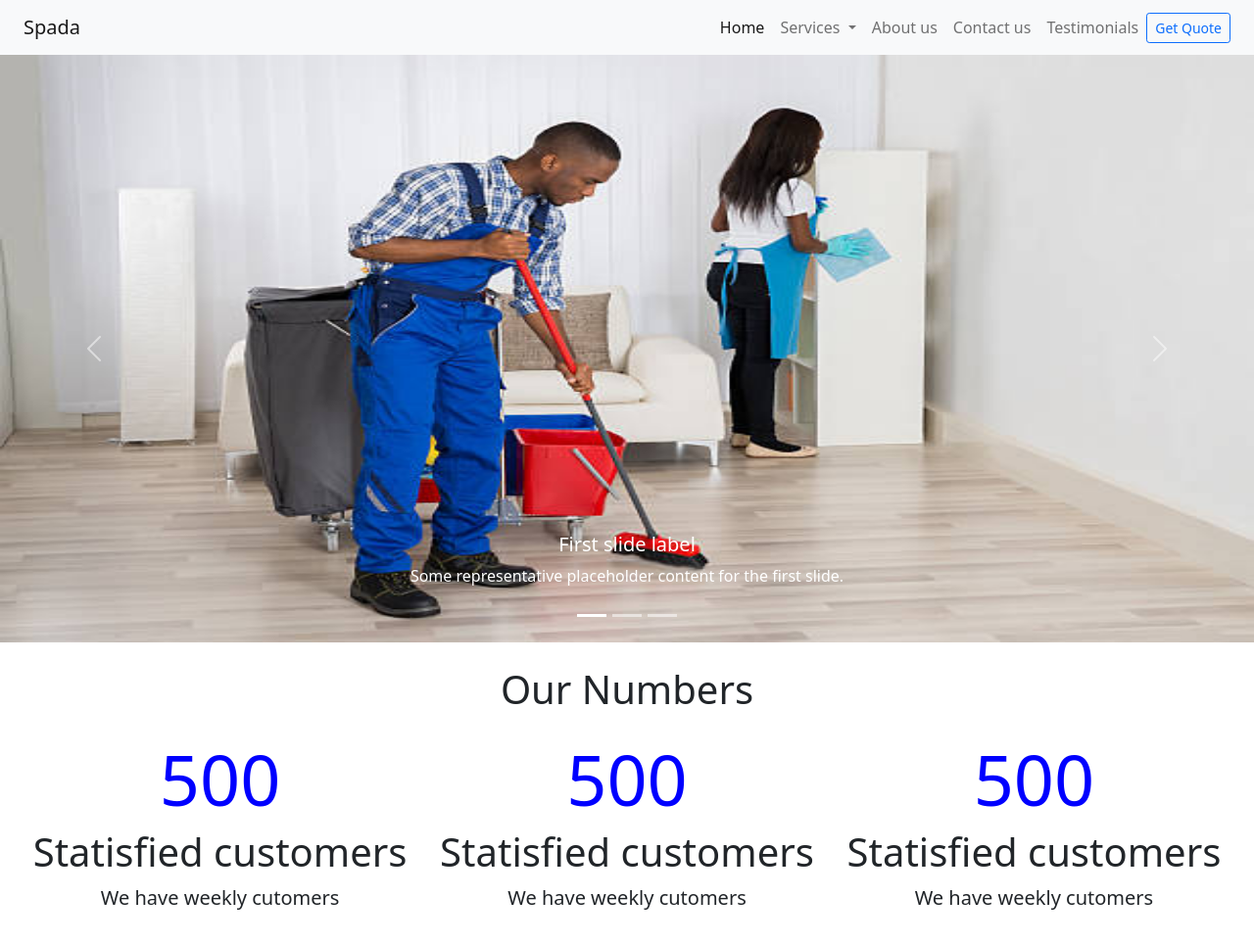
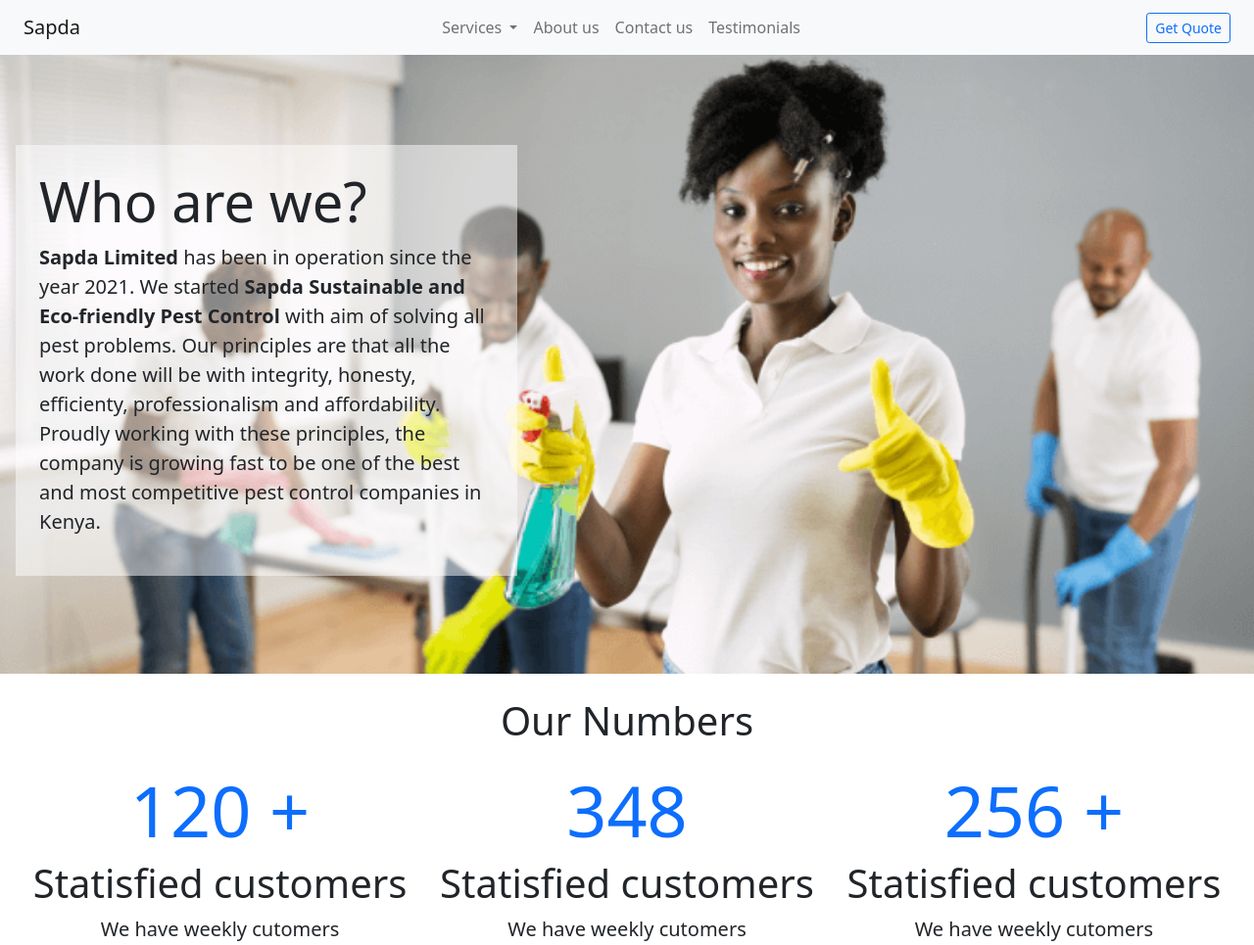
Before and after one commit to GlennOnyango/spada, a PHP site: page / in a window 1280 px wide. Shown: the top 965 px of the page at 98% size. Run offline with PHP 8.4, Linux system fonts and the light colour scheme.

Commit message:
spada full page

```diff
--- a/index.css
+++ b/index.css
@@ -2,5 +2,12 @@
   background-image: url('assets/spada_roof.jpg');
   background-size: cover;
   background-repeat: no-repeat;
-  min-height: 40vh;
+  min-height: 60vh;
 }
+
+#loading-image{
+  background-image: url('assets/Resized/Office-Cleaing-Services.png');
+  background-size: cover;
+  background-repeat: no-repeat;
+  height: 80vh;
+}
--- a/index.html
+++ b/index.html
@@ -19,37 +19,15 @@
 
     <link rel="stylesheet" href="index.css" />
 
-    <title>Spada</title>
+    <title>Sapda</title>
   </head>
   <body>
     <header class="bg-light">
-      <!-- <div class="d-flex justify-content-center py-1">
-        <h5 class="fs-6">
-          <i class="bi bi-telephone-fill"></i>
-          0718863603
-        </h5>
-        <h5 class="mx-3 fs-6">
-          <i class="bi bi-envelope-at-fill"></i>
-          spada@email.com
-        </h5>
-        <h5 class="fs-6">
-          <i class="bi bi-geo-alt-fill"></i>
-          Nakuru, Kenya
-        </h5>
-        <h5 class="mx-3 fs-6">
-          <i class="bi bi-facebook"></i>
-          @spada
-        </h5>
-        <h5 class="fs-6">
-          <i class="bi bi-instagram"></i>
-          @spadalimited
-        </h5>
-      </div> -->
       <nav
-        class="navbar navbar-expand-lg navbar-light bg-light container-fluid"
+        class="navbar navbar-expand-lg navbar-light bg-light fixed-top container-fluid"
       >
         <div class="container-fluid">
-          <a class="navbar-brand" href="#">Spada</a>
+          <a class="navbar-brand" href="">Sapda</a>
           <button
             class="navbar-toggler"
             type="button"
@@ -62,17 +40,14 @@
             <span class="navbar-toggler-icon"></span>
           </button>
           <div
-            class="collapse navbar-collapse justify-content-end"
+            class="collapse navbar-collapse justify-content-center"
             id="navbarSupportedContent"
           >
             <ul class="navbar-nav mb-2 mb-lg-0">
-              <li class="nav-item">
-                <a class="nav-link active" aria-current="page" href="#">Home</a>
-              </li>
               <li class="nav-item dropdown">
                 <a
                   class="nav-link dropdown-toggle"
-                  href="#"
+                  href=""
                   id="navbarDropdown"
                   role="button"
                   data-bs-toggle="dropdown"
@@ -81,7 +56,11 @@
                   Services
                 </a>
                 <ul class="dropdown-menu" aria-labelledby="navbarDropdown">
-                  <li><a class="dropdown-item">Branding</a></li>
+                  <li>
+                    <a class="dropdown-item" href="#service-section"
+                      >Branding</a
+                    >
+                  </li>
 
                   <li><a class="dropdown-item" href="#">Foam cleaning</a></li>
                   <li><a class="dropdown-item" href="#">Upholstery</a></li>
@@ -105,11 +84,11 @@
               </li>
 
               <li class="nav-item">
-                <a class="nav-link" href="#">Contact us</a>
+                <a class="nav-link" href="#contact-section">Contact us</a>
               </li>
 
               <li class="nav-item">
-                <a class="nav-link" href="#">Testimonials</a>
+                <a class="nav-link" href="#testimonial-section">Testimonials</a>
               </li>
             </ul>
           </div>
@@ -126,150 +105,75 @@
     </header>
 
     <main>
-      <section>
+      <section class="mt-5 d-flex align-items-center px-3" id="loading-image">
         <div
-          id="carouselExampleCaptions"
-          style="background-color: red"
-          class="carousel slide"
+          class="p-4"
+          style="max-width: 40vw; background-color: rgba(255, 255, 255, 0.5)"
         >
-          <div class="carousel-indicators">
-            <button
-              type="button"
-              data-bs-target="#carouselExampleCaptions"
-              data-bs-slide-to="0"
-              class="active"
-              aria-current="true"
-              aria-label="Slide 1"
-            ></button>
-            <button
-              type="button"
-              data-bs-target="#carouselExampleCaptions"
-              data-bs-slide-to="1"
-              aria-label="Slide 2"
-            ></button>
-            <button
-              type="button"
-              data-bs-target="#carouselExampleCaptions"
-              data-bs-slide-to="2"
-              aria-label="Slide 3"
-            ></button>
-          </div>
-          <div class="carousel-inner">
-            <div class="carousel-item active">
-              <img
-                src="assets/construction-cleaning.jpg"
-                height="600"
-                class="d-block w-100"
-                alt="..."
-              />
-              <div class="carousel-caption d-none d-md-block">
-                <h5>First slide label</h5>
-                <p>
-                  Some representative placeholder content for the first slide.
-                </p>
-              </div>
-            </div>
-            <div class="carousel-item">
-              <img
-                src="assets/spada_roof.jpg"
-                height="600"
-                class="d-block w-100"
-                alt="..."
-              />
-              <div class="carousel-caption d-none d-md-block">
-                <h5>Second slide label</h5>
-                <p>
-                  Some representative placeholder content for the second slide.
-                </p>
-              </div>
-            </div>
-            <div class="carousel-item">
-              <img
-                src="assets/construction-cleaning.jpg"
-                height="600"
-                class="d-block w-100"
-                alt="..."
-              />
-              <div class="carousel-caption d-none d-md-block">
-                <h5>Third slide label</h5>
-                <p>
-                  Some representative placeholder content for the third slide.
-                </p>
-              </div>
-            </div>
-          </div>
-          <button
-            class="carousel-control-prev"
-            type="button"
-            data-bs-target="#carouselExampleCaptions"
-            data-bs-slide="prev"
-          >
-            <span class="carousel-control-prev-icon" aria-hidden="true"></span>
-            <span class="visually-hidden">Previous</span>
-          </button>
-          <button
-            class="carousel-control-next"
-            type="button"
-            data-bs-target="#carouselExampleCaptions"
-            data-bs-slide="next"
-          >
-            <span class="carousel-control-next-icon" aria-hidden="true"></span>
-            <span class="visually-hidden">Next</span>
-          </button>
+          <h4 class="display-4">Who are we?</h4>
+          <p class="fs-5">
+            <b>Sapda Limited</b> has been in operation since the year 2021. We
+            started <b>Sapda Sustainable and Eco-friendly Pest Control</b> with
+            aim of solving all pest problems. Our principles are that all the
+            work done will be with integrity, honesty, efficienty,
+            professionalism and affordability. Proudly working with these
+            principles, the company is growing fast to be one of the best and
+            most competitive pest control companies in Kenya.
+          </p>
         </div>
       </section>
-      <section class="pt-4 pb-3">
+      <section class="pt-4 pb-3 mt-6">
         <h2 class="text-center display-6">Our Numbers</h2>
       </section>
       <section class="d-flex justify-content-evenly">
         <div>
-          <h1 class="display-2 text-center" style="color: blue">500</h1>
+          <h1 class="display-2 text-center text-primary">120 +</h1>
           <h5 class="display-6">Statisfied customers</h5>
           <p class="text-center lead">We have weekly cutomers</p>
         </div>
 
         <div>
-          <h1 class="display-2 text-center" style="color: blue">500</h1>
+          <h1 class="display-2 text-center text-primary">348</h1>
           <h5 class="display-6">Statisfied customers</h5>
           <p class="text-center lead">We have weekly cutomers</p>
         </div>
 
         <div>
-          <h1 class="display-2 text-center" style="color: blue">500</h1>
+          <h1 class="display-2 text-center text-primary">256 +</h1>
           <h5 class="display-6">Statisfied customers</h5>
           <p class="text-center lead">We have weekly cutomers</p>
         </div>
       </section>
 
-      <section class="pt-4 pb-3">
+      <section class="pt-4 pb-3" id="service-section">
         <h2 class="text-center display-6">Our Services</h2>
       </section>
 
-      <section class="container bg-light mb-3">
+      <section class="container-fluid bg-light mb-4">
         <div class="row">
-          <div class="col-sm-6" id="service_image"></div>
-          <div class="col-sm-6 container row py-2">
+          <div class="col-sm-0 col-md-6" id="service_image"></div>
+          <div class="col-sm-12 col-md-6 container row py-2">
             <div class="col-sm-6 mb-3">
               <div class="card">
-                <div class="card-body">
-                  <h5 class="card-title">Branding</h5>
+                <div class="card-body" id="branding">
+                  <h5 class="card-title text-primary display-6">Branding</h5>
                   <p class="card-text">
                     With supporting text below as a natural lead-in to
                     additional content.
                   </p>
-                  <a href="#" class="btn btn-primary">Learn More</a>
                 </div>
               </div>
             </div>
             <div class="col-sm-6">
               <div class="card">
                 <div class="card-body">
-                  <h5 class="card-title">Foam cleaning</h5>
+                  <h5 class="card-title text-primary display-6">
+                    Foam cleaning
+                  </h5>
                   <p class="card-text">
                     With supporting text below as a natural lead-in to
                     additional content.
                   </p>
-                  <a href="#" class="btn btn-primary">Go somewhere</a>
                 </div>
               </div>
             </div>
@@ -277,24 +181,22 @@
             <div class="col-sm-6 mb-3">
               <div class="card">
                 <div class="card-body">
-                  <h5 class="card-title">Upholstery</h5>
+                  <h5 class="card-title text-primary display-6">Upholstery</h5>
                   <p class="card-text">
                     With supporting text below as a natural lead-in to
                     additional content.
                   </p>
-                  <a href="#" class="btn btn-primary">Go somewhere</a>
                 </div>
               </div>
             </div>
             <div class="col-sm-6">
               <div class="card">
                 <div class="card-body">
-                  <h5 class="card-title">Fumigation</h5>
+                  <h5 class="card-title text-primary display-6">Fumigation</h5>
                   <p class="card-text">
                     With supporting text below as a natural lead-in to
                     additional content.
                   </p>
-                  <a href="#" class="btn btn-primary">Go somewhere</a>
                 </div>
               </div>
             </div>
@@ -302,35 +204,198 @@
             <div class="col-sm-6">
               <div class="card">
                 <div class="card-body">
-                  <h5 class="card-title">Building site treatment</h5>
+                  <h5 class="card-title text-primary display-6">
+                    Building site treatment
+                  </h5>
                   <p class="card-text">
                     With supporting text below as a natural lead-in to
                     additional content.
                   </p>
-                  <a href="#" class="btn btn-primary">Go somewhere</a>
                 </div>
               </div>
             </div>
             <div class="col-sm-6">
               <div class="card">
                 <div class="card-body">
-                  <h5 class="card-title">Supplies</h5>
+                  <h5 class="card-title text-primary display-6">Supplies</h5>
                   <p class="card-text">
                     With supporting text below as a natural lead-in to
                     additional content.
                   </p>
-                  <a href="#" class="btn btn-primary">Go somewhere</a>
                 </div>
               </div>
             </div>
 
-            <div class="col-sm-12 flex py-3 justify-content-center">
-              <button class="btn btn-primary">Get quote</button>
+            <div class="col-sm-12 py-3 d-flex justify-content-center">
+              <button class="btn btn-outline-primary">Get quote !</button>
             </div>
           </div>
         </div>
       </section>
+
+      <section class="pt-4 pb-3" id="testimonial-section">
+        <h2 class="text-center display-6">What our clients say</h2>
+      </section>
+
+      <section class="container-fluid mb-4">
+        <div class="row justify-content-evenly">
+          <div class="col-5 card mb-3">
+            <div class="row">
+              <div class="col-md-4 bg-light">
+                <img
+                  src="assets/bird-colorful.avif"
+                  class="img-fluid rounded-circle"
+                  alt="..."
+                />
+              </div>
+              <div class="col-md-8 bg-light">
+                <div class="card-body">
+                  <h5 class="card-title">Macharia Mwangi</h5>
+                  <p class="card-text">
+                    This is a wider card with supporting text below as a natural
+                    lead-in to additional content. This content is a little bit
+                    longer.
+                  </p>
+                </div>
+              </div>
+            </div>
+          </div>
+          <div class="col-5 card mb-3">
+            <div class="row g-0">
+              <div class="col-md-4">
+                <img
+                  src="assets/bird-colorful.avif"
+                  class="img-fluid rounded-circle"
+                  alt="..."
+                />
+              </div>
+              <div class="col-md-8">
+                <div class="card-body">
+                  <h5 class="card-title">George Otieno</h5>
+                  <p class="card-text">
+                    This is a wider card with supporting text below as a natural
+                    lead-in to additional content. This content is a little bit
+                    longer.
+                  </p>
+                </div>
+              </div>
+            </div>
+          </div>
+        </div>
+      </section>
+
+      <section class="pt-4 pb-3 bg-light">
+        <h2 class="text-center display-6">We would like to here from you</h2>
+      </section>
+
+      <section
+        class="container-fluid d-flex mb-0 p-5 bg-light"
+        id="contact-section"
+      >
+        <div class="row">
+          <div class="px-4 col-md-6">
+            <h5 class="text-center display-3">Get in touch with us</h5>
+            <p class="text-center fs-4">
+              Need to get in touch with us? Fill in the form and we will get
+              back to you as soon as we can.
+            </p>
+          </div>
+          <form class="row p-2 col-sm-12 col-md-6">
+            <div class="mb-3 col-md-6 bg-light">
+              <label for="exampleInputEmail1" class="form-label text-primary"
+                >First name</label
+              >
+              <input
+                type="email"
+                class="form-control"
+                id="exampleInputEmail1"
+                aria-describedby="emailHelp"
+              />
+            </div>
+
+            <div class="mb-3 col-md-6">
+              <label for="exampleInputEmail1" class="form-label text-primary"
+                >Last name</label
+              >
+              <input
+                type="email"
+                class="form-control"
+                id="exampleInputEmail1"
+                aria-describedby="emailHelp"
+              />
+            </div>
+
+            <div class="mb-3 col-sm-12">
+              <label for="exampleInputEmail1" class="form-label text-primary"
+                >Phone number</label
+              >
+              <input
+                type="email"
+                class="form-control"
+                id="exampleInputEmail1"
+                aria-describedby="emailHelp"
+              />
+
+              <div id="emailHelp" class="form-text">
+                We'll never share your phone with anyone else.
+              </div>
+            </div>
+
+            <div class="mb-3 col-sm-12">
+              <label for="exampleInputEmail1" class="form-label text-primary"
+                >Email address</label
+              >
+              <input
+                type="email"
+                class="form-control"
+                id="exampleInputEmail1"
+                aria-describedby="emailHelp"
+              />
+              <div id="emailHelp" class="form-text">
+                We'll never share your email with anyone else.
+              </div>
+            </div>
+
+            <div class="mb-3 col-sm-12">
+              <label for="exampleInputEmail1" class="form-label text-primary"
+                >Message</label
+              >
+              <textarea
+                class="form-control"
+                aria-label="With textarea"
+              ></textarea>
+            </div>
+
+            <button class="btn btn-primary">Send message</button>
+          </form>
+        </div>
+      </section>
     </main>
+
+    <footer>
+      <div class="d-flex justify-content-center py-1">
+        <h5 class="fs-5">
+          <i class="bi bi-telephone-fill" style="color: #0d6efd"></i>
+          0718863603
+        </h5>
+        <h5 class="mx-3 fs-5">
+          <i class="bi bi-envelope-at-fill" style="color: #0d6efd"></i>
+          sapda@email.com
+        </h5>
+        <h5 class="fs-5">
+          <i class="bi bi-geo-alt-fill" style="color: #0d6efd"></i>
+          Nakuru, Kenya
+        </h5>
+        <h5 class="mx-3 fs-5">
+          <i class="bi bi-facebook" style="color: #0d6efd"></i>
+          @sapda
+        </h5>
+        <h5 class="fs-5">
+          <i class="bi bi-instagram" style="color: #0d6efd"></i>
+          @sapdalimited
+        </h5>
+      </div>
+    </footer>
 
     <!-- Optional JavaScript; choose one of the two! -->
 
```
Also changed, not shown: assets/Resized/Office-Cleaing-Services.png (added), assets/Resized/spada_roof.jpg (added), assets/logo.jpg (added).
